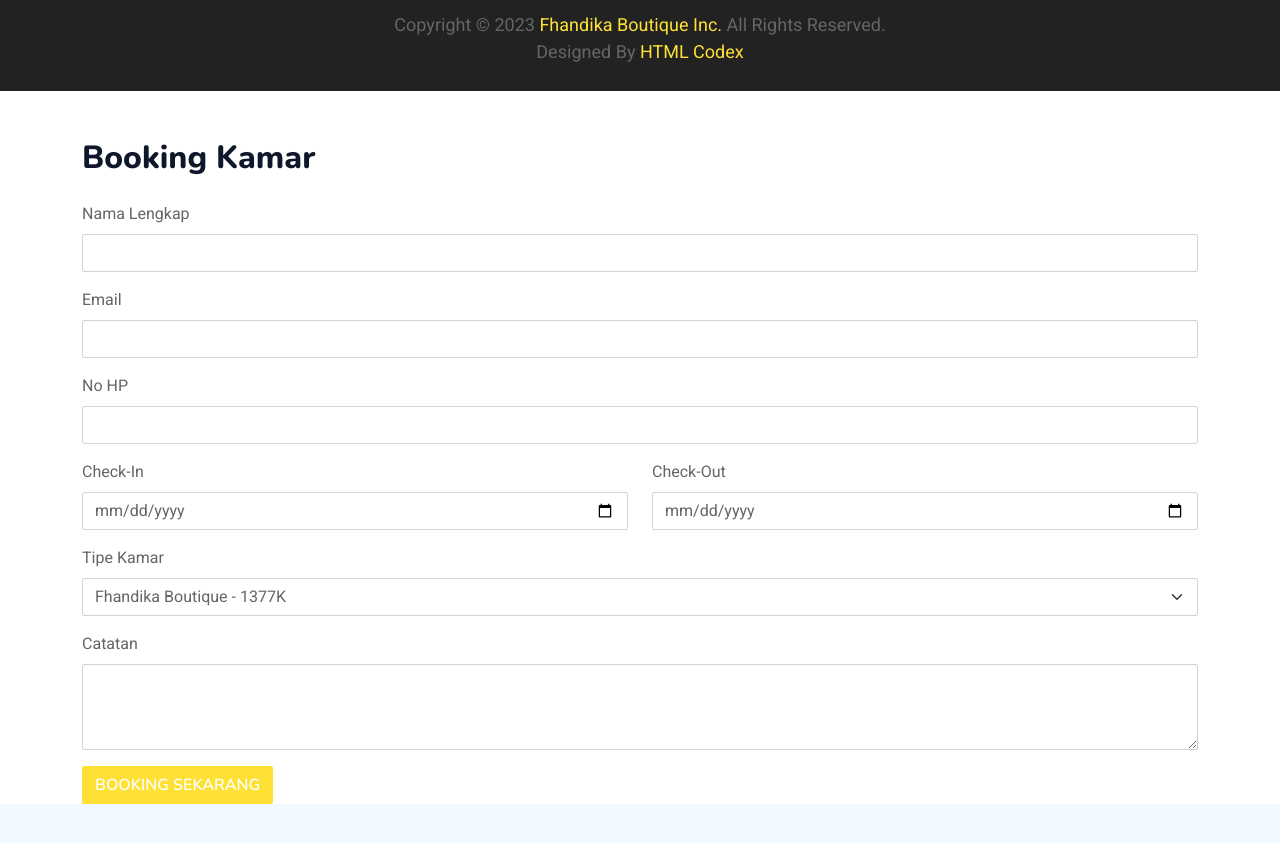
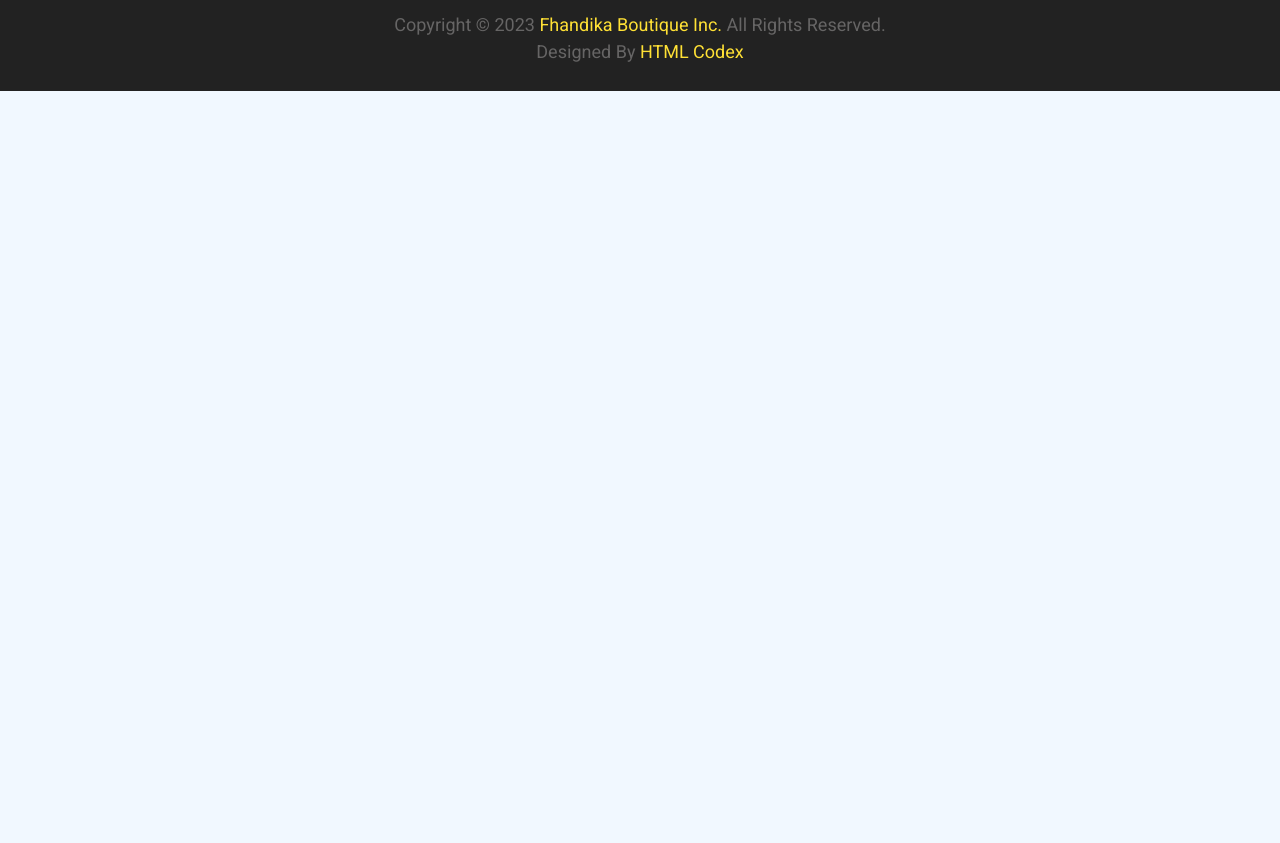
Before and after one commit to idamansyahs/dariyanti, a React (Vite) app in the folder frontend/: page /rooms in a window 1280 px wide. Shown: the part 1640-2483 px from the top of the page. After the commit the page ends 1731 px from the top, so only its background shows below. Built offline with nearby package versions, Linux system fonts and the light colour scheme; what outlayer would draw is missing.

Commit message:
frontend edited

```diff
--- a/frontend/src/pages/landingpage/Room.jsx
+++ b/frontend/src/pages/landingpage/Room.jsx
@@ -540,7 +540,7 @@ const Room = () => {
         }
       `}</style>
 
-      <BookingForm />
+      {/* <BookingForm /> */}
     </div>
   )
 }
```
